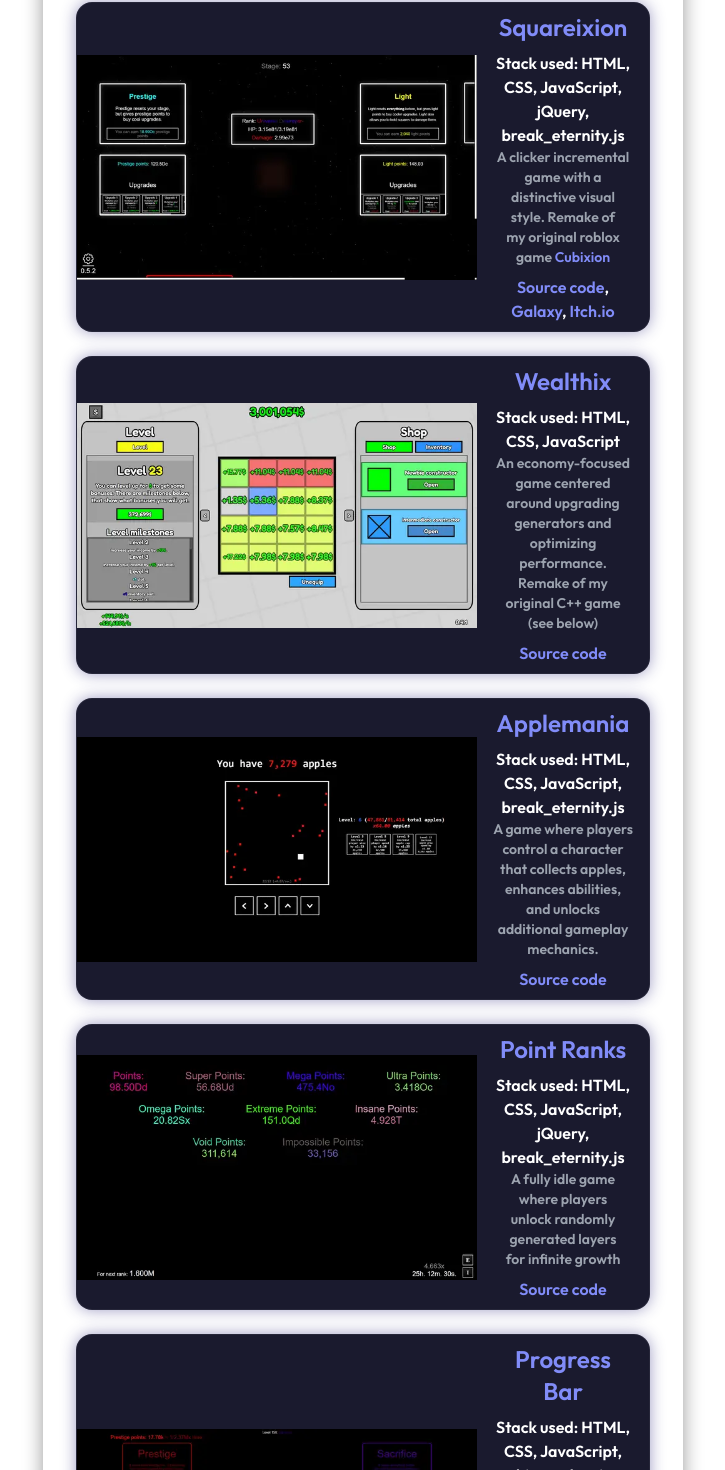
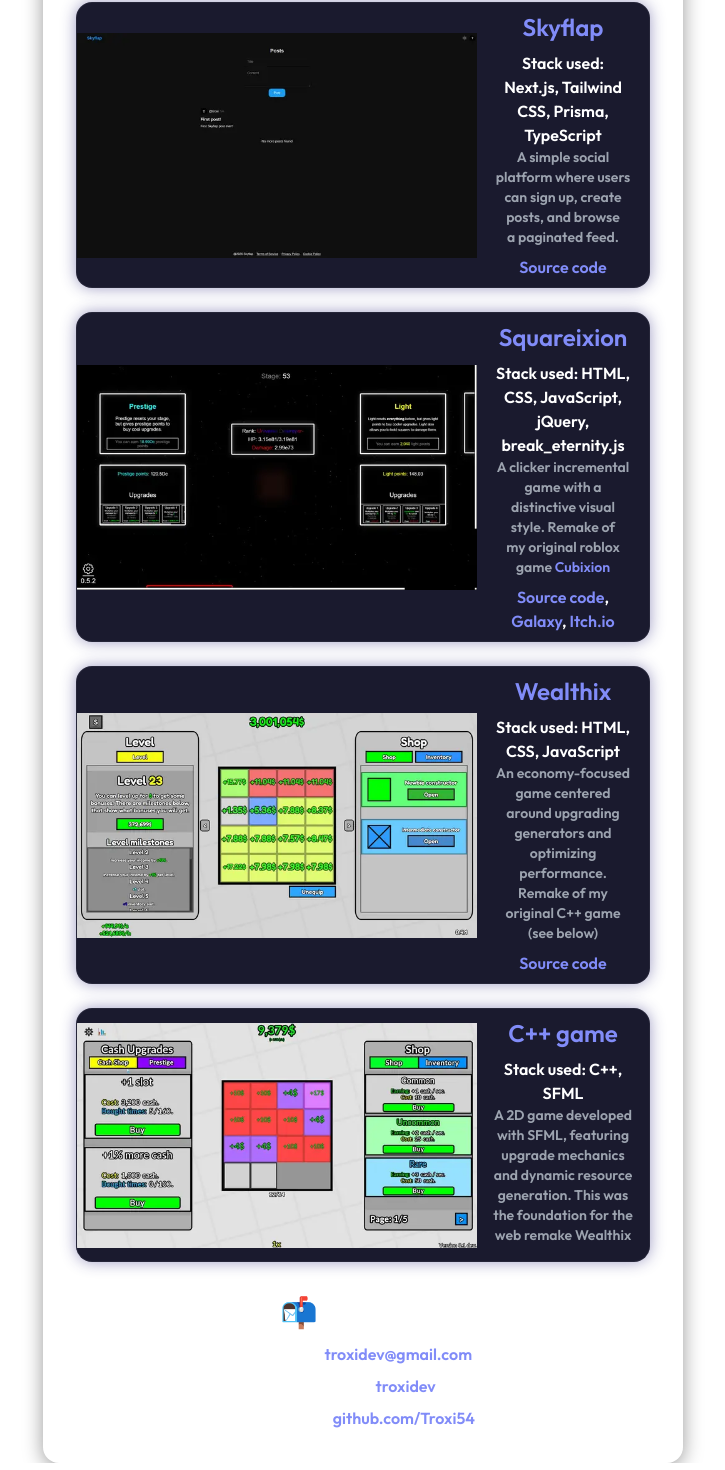
Before and after one commit to Troxi54/troxi54.github.io, a React (Vite) app: page / in a window 1280 px wide. Shown: the part 1037-2507 px from the top of the page, without its empty margins (277-1002 px from the left). Built offline with nearby package versions, Linux system fonts and the light colour scheme; the HTML template or start-up script is replaced by a standard one.

Commit message:
feat: updated projects

```diff
--- a/src/app/Projects.tsx
+++ b/src/app/Projects.tsx
@@ -1,9 +1,7 @@
 import pointsProgressionScreenshot from "@assets/pointsProgression.webp";
+import skyflapScreenshot from "@assets/skyflap.webp";
 import squareixionScreenshot from "@assets/squareixion.webp";
 import wealthixScreenshot from "@assets/wealthix.webp";
-import applemaniaScreenshot from "@assets/applemania.webp";
-import pointRanksScreenshot from "@assets/pointRanks.webp";
-import progressBarScreenshot from "@assets/progressBar.webp";
 import cppGameScreenshot from "@assets/cppgame.webp";
 import Project from "@components/base/Project";
 import Link from "@components/base/Link";
@@ -19,10 +17,7 @@
           src="https://troxi54.github.io/Points-Progression/"
           sourceSrc="https://github.com/Troxi54/Points-Progression"
           stack={
-            <>
-              Vite, React.js, Zustand, Tailwind CSS, TypeScript,
-              break_eternity.js
-            </>
+            <>React.js, Zustand, Tailwind CSS, TypeScript, break_eternity.js</>
           }
           description={
             <>
@@ -40,6 +35,19 @@
               src: "https://troxi.itch.io/points-progression",
             },
           ]}
+        />
+        <Project
+          name="Skyflap"
+          screenshotSrc={skyflapScreenshot}
+          src="https://skyflap-troxi.vercel.app/"
+          sourceSrc="https://github.com/Troxi54/Skyflap"
+          stack={<>Next.js, Tailwind CSS, Prisma, TypeScript</>}
+          description={
+            <>
+              A simple social platform where users can sign up, create posts,
+              and browse a paginated feed.
+            </>
+          }
         />
         <Project
           name="Squareixion"
@@ -81,47 +89,6 @@
           }
         />
         <Project
-          name="Applemania"
-          screenshotSrc={applemaniaScreenshot}
-          src="https://troxi54.github.io/Applemania/"
-          sourceSrc="https://github.com/Troxi54/Applemania"
-          stack={<>HTML, CSS, JavaScript, break_eternity.js</>}
-          description={
-            <>
-              A game where players control a character that collects apples,
-              enhances abilities, and unlocks additional gameplay mechanics.
-            </>
-          }
-        />
-        <Project
-          name="Point Ranks"
-          screenshotSrc={pointRanksScreenshot}
-          src="https://troxi54.github.io/Point-Ranks/"
-          sourceSrc="https://github.com/Troxi54/Point-Ranks"
-          stack={<>HTML, CSS, JavaScript, jQuery, break_eternity.js</>}
-          description={
-            <>
-              A fully idle game where players unlock randomly generated layers
-              for infinite growth
-            </>
-          }
-        />
-        <Project
-          name="Progress Bar"
-          screenshotSrc={progressBarScreenshot}
-          src="https://troxi54.github.io/Progress-Bar/"
-          sourceSrc="https://github.com/Troxi54/Progress-Bar"
-          stack={<>HTML, CSS, JavaScript, bignumber.js</>}
-          description={
-            <>
-              A minimalist incremental game centered around a progress bar and
-              featuring reset layers and upgrades. This was my first publicly
-              released web project and an introduction to large number logic
-              using bignumber.js.
-            </>
-          }
-        />
-        <Project
           name="C++ game"
           screenshotSrc={cppGameScreenshot}
           src="https://youtu.be/_YMmRKJ03II"
```
Also changed, not shown: src/assets/skyflap.webp (added).
